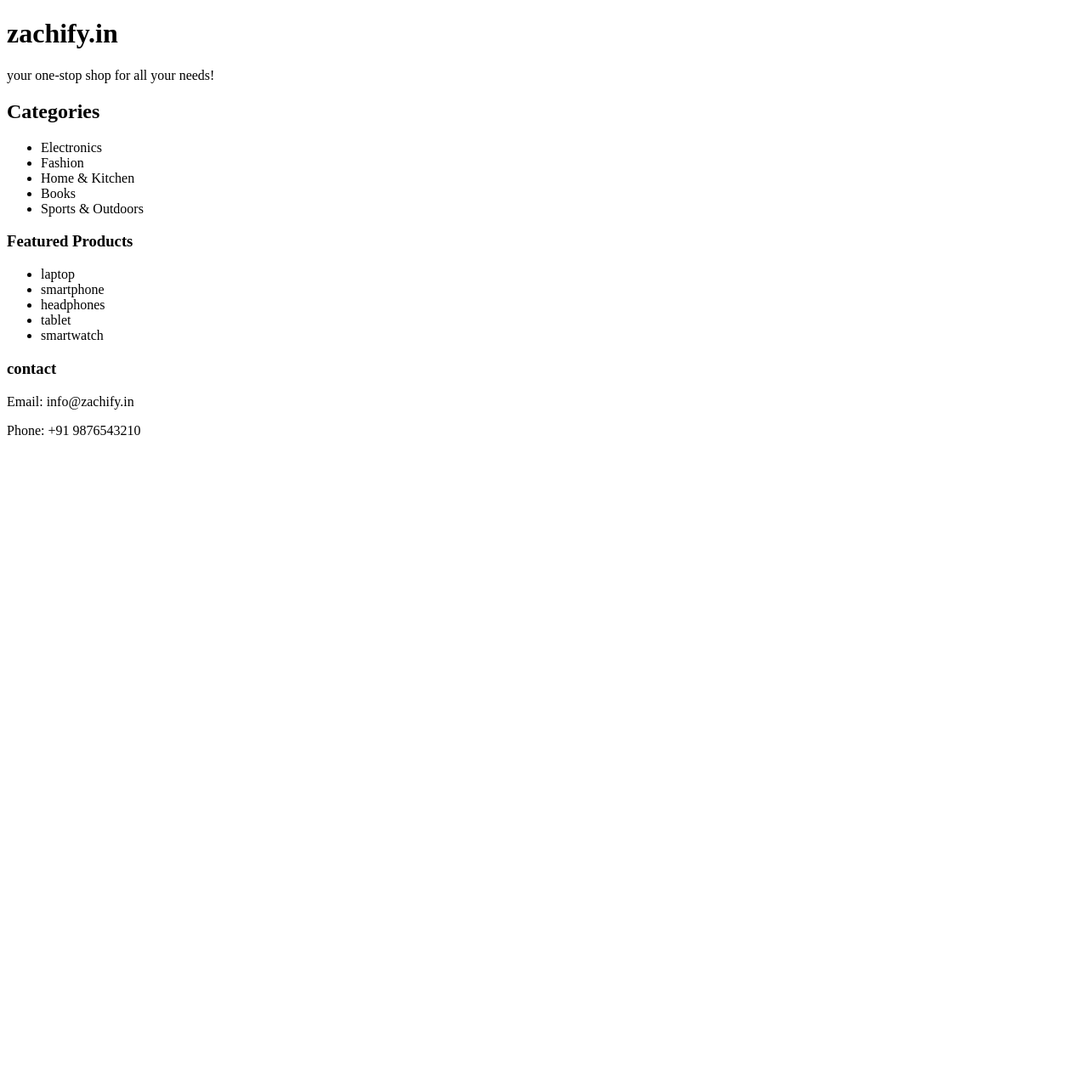
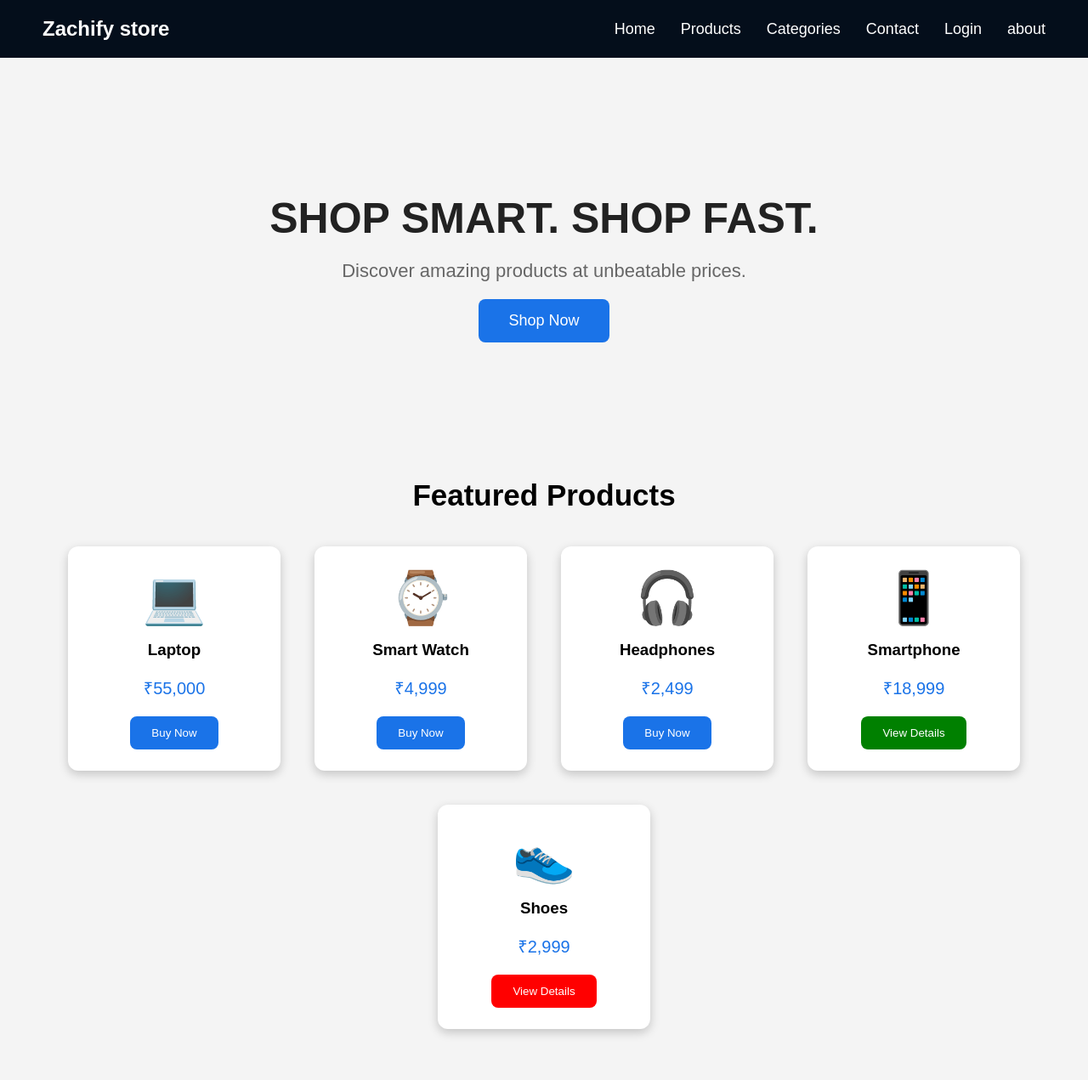
Before and after one commit to shahalll/zachify_ecommerce, a Flask app: page / in a window 1280 px wide. Shown: the whole page at 85% size. Before the commit the page ends 512 px from the top, so only its background shows below. Run offline with Flask 3, Linux system fonts and the light colour scheme.

Commit message:
Added hero section and product cards

```diff
--- /dev/null
+++ b/static/css/style.css
@@ -0,0 +1,236 @@
+/* Reset */
+*{
+    margin:0;
+    padding:0;
+    box-sizing:border-box;
+}
+
+/* Body */
+
+body{
+    font-family:Arial, sans-serif;
+    background:#f4f4f4;
+}
+
+/* Navbar */
+
+nav{
+    background:#040e1b;
+    color:white;
+
+    display:flex;
+
+    justify-content:space-between;
+
+    align-items:center;
+
+    padding:20px 50px;
+}
+
+/* Logo */
+
+.logo h2{
+    color:white;
+}
+
+/* Navigation */
+
+.nav-links{
+
+    list-style:none;
+
+    display:flex;
+
+    gap:30px;
+
+}
+
+/* Links */
+
+.nav-links a{
+
+    color:white;
+
+    text-decoration:none;
+
+    font-size:18px;
+
+}
+
+/* Hover */
+
+.nav-links a:hover{
+
+    color:rgb(246, 176, 13);
+
+}
+
+/* Heading */
+
+h1{
+
+    text-align:center;
+
+    margin-top:60px;
+
+}
+
+/* Paragraph */
+
+p{
+
+    text-align:center;
+
+    font-size:20px;
+
+    margin-top:20px;
+
+}
+/* Hero Section */
+
+.hero{
+    text-align:center;
+    padding:100px 20px;
+}
+
+.hero h1{
+    font-size:50px;
+    color:#222;
+}
+
+.hero p{
+    font-size:22px;
+    margin:20px 0;
+    color:#666;
+}
+
+.hero button{
+    background:#1a73e8;
+    color:white;
+    border:none;
+    padding:15px 35px;
+    font-size:18px;
+    border-radius:8px;
+    cursor:pointer;
+}
+
+.hero button:hover{
+    background:#0d5ec9;
+}
+/* Product Section */
+
+.products{
+
+    padding:60px;
+
+    text-align:center;
+
+}
+
+.products h2{
+
+    font-size:35px;
+
+    margin-bottom:40px;
+
+}
+
+/* Product Container */
+
+.product-container{
+
+    display:flex;
+
+    justify-content:center;
+
+    gap:40px;
+
+    flex-wrap:wrap;
+
+}
+
+/* Card */
+
+.card{
+
+    background:white;
+
+    width:250px;
+
+    padding:25px;
+
+    border-radius:12px;
+
+    box-shadow:0px 4px 12px rgba(0,0,0,0.2);
+
+    transition:0.3s;
+
+}
+
+/* Hover */
+
+.card:hover{
+
+    transform:translateY(-10px);
+
+}
+
+/* Emoji */
+
+.emoji{
+
+    font-size:60px;
+
+}
+
+/* Product Name */
+
+.card h3{
+
+    margin:15px 0;
+
+}
+
+/* Price */
+
+.card p{
+
+    font-size:20px;
+
+    color:#1a73e8;
+
+}
+
+/* Button */
+
+.card button{
+
+    margin-top:20px;
+
+    padding:12px 25px;
+
+    border:none;
+
+    background:#1a73e8;
+
+    color:white;
+
+    border-radius:8px;
+
+    cursor:pointer;
+
+}
+
+.card button:hover{
+
+    background:#0b5ed7;
+
+}
+
+.green-btn{
+    background: green !important;
+}
+
+.red-btn{
+    background: red !important;
+}
--- a/templates/index.html
+++ b/templates/index.html
@@ -5,31 +5,107 @@
     <meta charset="UTF-8">
     <meta name="viewport" content="width=device-width, initial-scale=1.0">
     <title>zachify.in</title>
+
+    <link rel="stylesheet" href="{{ url_for('static', filename='css/style.css') }}">
 </head>
 
 <body>
 
-    <h1>zachify.in</h1>
-    <p>your one-stop shop for all your needs!</p>
-    <h2>Categories</h2>
-    <ul>
-        <li>Electronics</li>
-        <li>Fashion</li>
-        <li>Home & Kitchen</li>
-        <li>Books</li>
-        <li>Sports & Outdoors</li>
-    </ul>
-   <h3>Featured Products</h3>
-    <ul>
-        <li>laptop</li>
-        <li>smartphone</li>
-        <li>headphones</li>
-        <li>tablet</li>
-        <li>smartwatch</li>
-    </ul>
-<h3>contact</h3>
-<p>Email: info@zachify.in</p>
-<p>Phone: +91 9876543210</p>
+    <nav>
+        <div class="logo">
+            <h2>Zachify store</h2>
+        </div>
+
+        <ul class="nav-links">
+            <li><a href="#">Home</a></li>
+            <li><a href="#">Products</a></li>
+            <li><a href="#">Categories</a></li>
+            <li><a href="#">Contact</a></li>
+            <li><a href="#">Login</a></li>
+            <li><a href="#">about</a></li>
+        </ul>
+    </nav>
+
+   <section class="hero">
+
+    <h1>SHOP SMART. SHOP FAST.</h1>
+
+    <p>
+        Discover amazing products at unbeatable prices.
+    </p>
+
+    <button text allign="center"s>Shop Now</button>
+
+</section>
+
+<section class="products">
+
+    <h2>Featured Products</h2>
+
+    <div class="product-container">
+
+        <div class="card">
+
+            <div class="emoji">💻</div>
+
+            <h3>Laptop</h3>
+
+            <p>₹55,000</p>
+
+            <button>Buy Now</button>
+
+        </div>
+
+        <div class="card">
+
+            <div class="emoji">⌚</div>
+
+            <h3>Smart Watch</h3>
+
+            <p>₹4,999</p>
+
+            <button>Buy Now</button>
+
+        </div>
+
+        <div class="card">
+
+            <div class="emoji">🎧</div>
+
+            <h3>Headphones</h3>
+
+            <p>₹2,499</p>
+
+            <button>Buy Now</button>
+
+        </div>
+
+        <div class="card">
+
+            <div class="emoji">📱</div>
+
+            <h3>Smartphone</h3>
+
+            <p>₹18,999</p>
+
+             <button class="green-btn">View Details</button>
+
+        </div>
+
+        <div class="card">
+
+            <div class="emoji">👟</div>
+
+            <h3>Shoes</h3>
+
+            <p>₹2,999</p>
+
+             <button class="red-btn">View Details</button>
+
+        </div>
+    </div>
+
+</section>
 
 </body>
 
```
